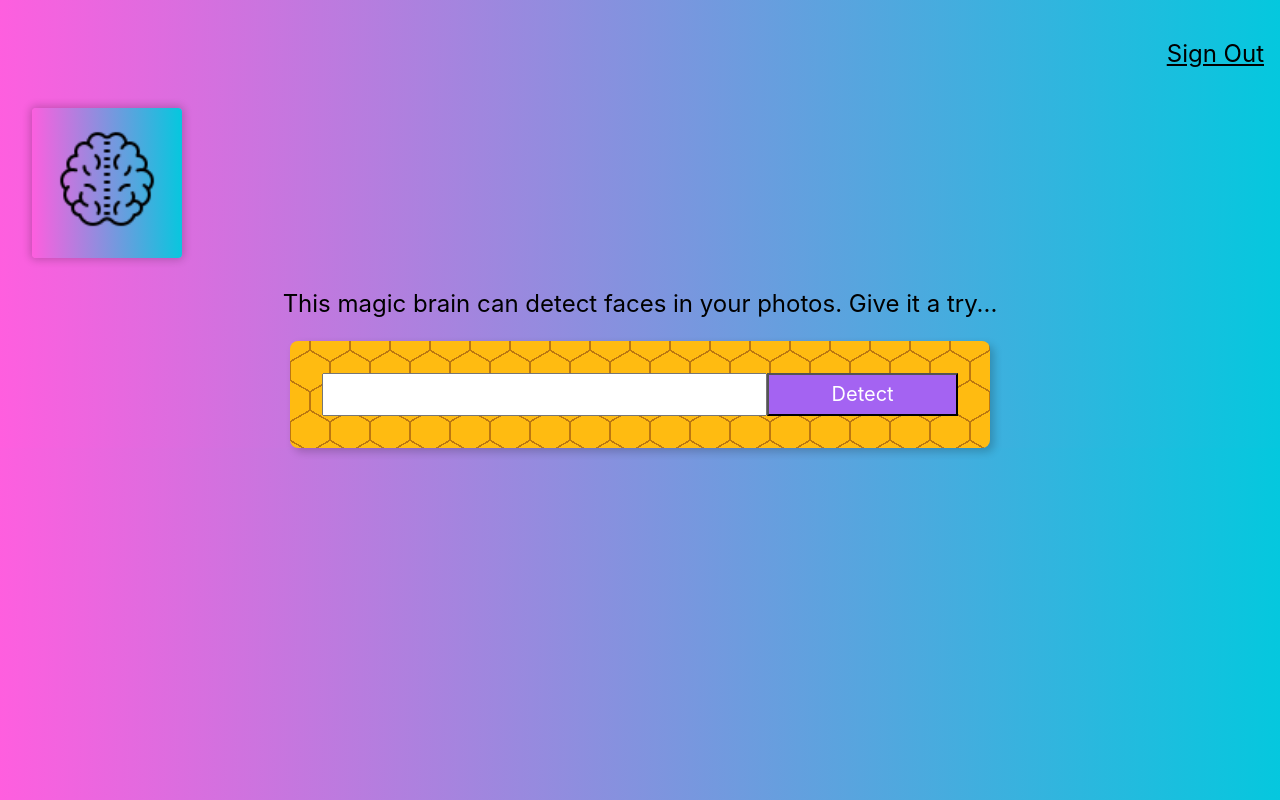
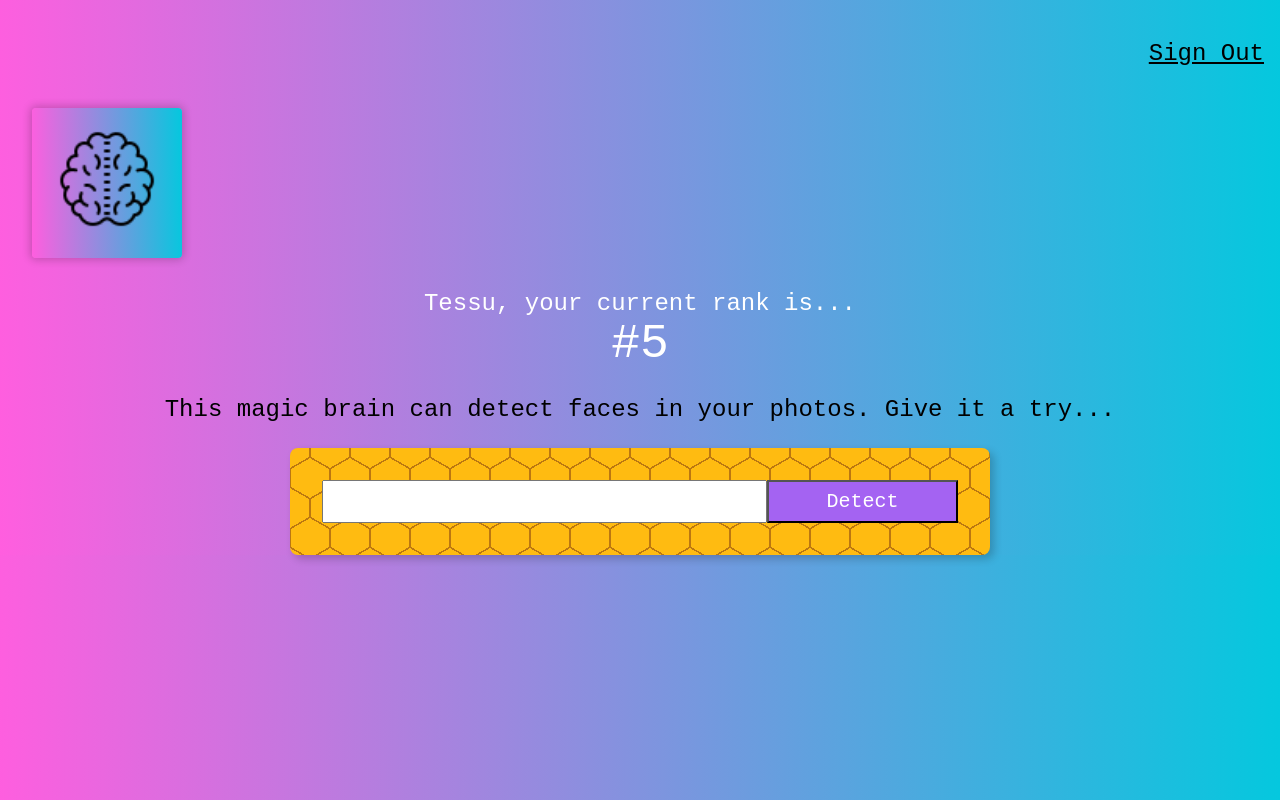
Before and after one commit to TessuJohny/smartbrain, a React (Create React App) app: page / in a window 1280 px wide. Built offline with nearby package versions, Linux system fonts and the light colour scheme.

Commit message:
Added UserRank component - initial setup - display message is hard coded.

```diff
--- a/src/App.js
+++ b/src/App.js
@@ -3,13 +3,14 @@ import './App.css';
 import Navigation from './components/navigation/Navigation';
 import Logo from './components/logo/Logo';
 import ImageBrowser from './components/imageBrowser/ImageBrowser';
+import UserRank from './components/userRank/UserRank';
 
 function App() {
   return (
     <div className="App">
       <Navigation />
       <Logo />
-      {/*<UserRank />*/}
+      <UserRank />
       <ImageBrowser />
       {/*<ImageDisplay />
       <FaceRecognition />*/}
--- /dev/null
+++ b/src/components/userRank/UserRank.js
@@ -0,0 +1,14 @@
+import React from "react";
+
+const UserRank = () => {
+    let msg = 'Tessu, your current rank is...';
+    let rank = '#5';
+    return(
+        <div>
+            <div className="white f3">{msg}</div>
+            <div className="white f1">{rank}</div>
+        </div>
+    );
+}
+
+export default UserRank;
--- a/src/index.css
+++ b/src/index.css
@@ -1,8 +1,6 @@
 body {
   margin: 0;
-  font-family: -apple-system, BlinkMacSystemFont, 'Segoe UI', 'Roboto', 'Oxygen',
-    'Ubuntu', 'Cantarell', 'Fira Sans', 'Droid Sans', 'Helvetica Neue',
-    sans-serif;
+  font-family: 'Courier New', Courier, monospace;
   -webkit-font-smoothing: antialiased;
   -moz-osx-font-smoothing: grayscale;
   background: linear-gradient(89deg, #ff5edf 0%, #04c8de 100%);
```
